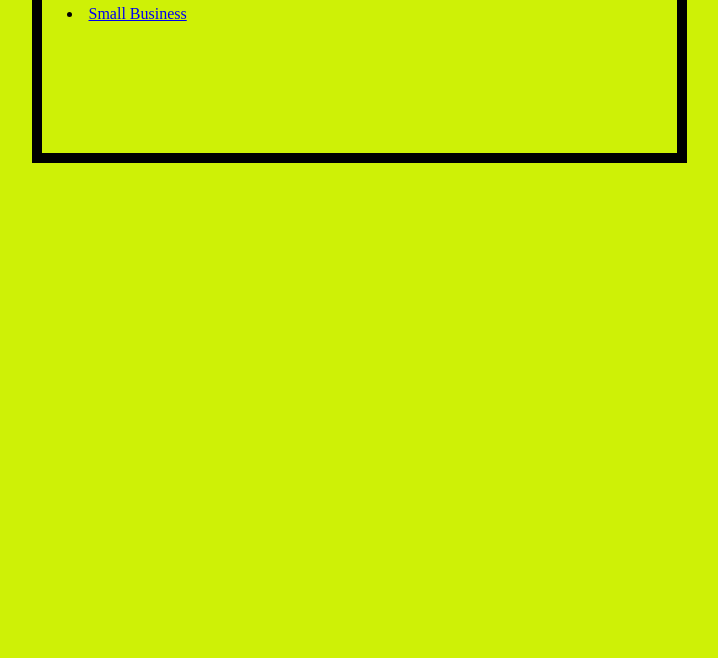
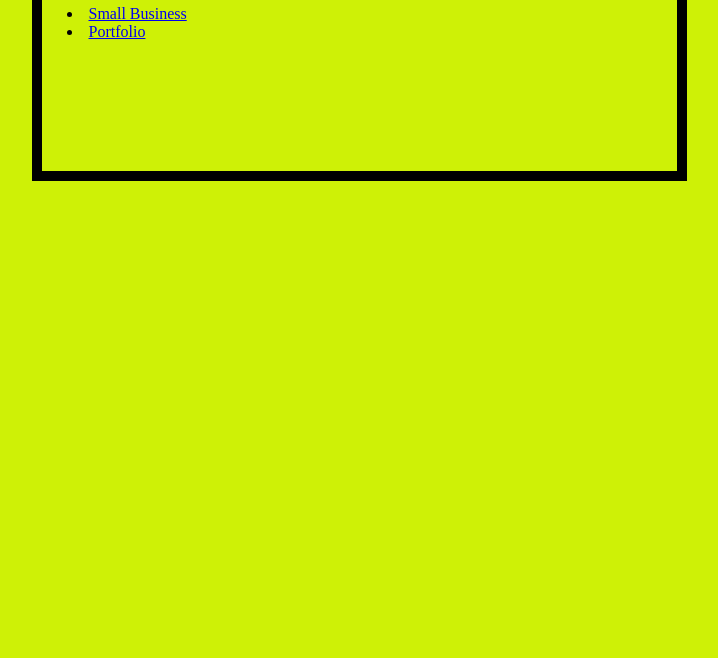
Before and after one commit to momentum-morehouse/build-a-portfolio-NaimWilliams7, a plain HTML site: page project.html in a window 1280 px wide. Shown: the part 142-800 px from the top of the page, without its empty margins (281-999 px from the left). Drawn offline with Linux system fonts and the light colour scheme.

Commit message:
finally finished

```diff
--- a/project.html
+++ b/project.html
@@ -9,5 +9,6 @@
 <body>
     <h1> Projects </h1>
     <li><a href="https://github.com/momentum-morehouse/small-business-website-NaimWilliams7.git">Small Business</a></li>
+    <li><a href="https://github.com/momentum-morehouse/build-a-portfolio-NaimWilliams7.git">Portfolio</a></li>
 </body>
 </html>
```
